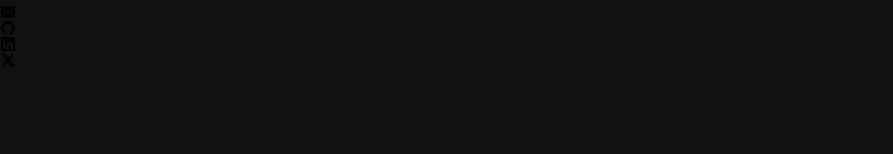
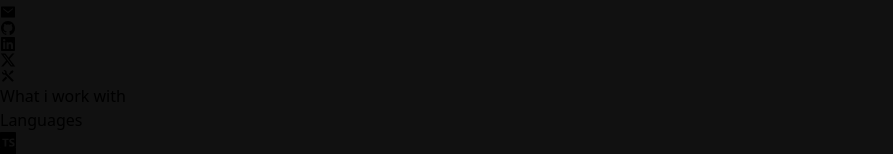
Before and after one commit to Salomondiei08/My-Portfolio, a React (Vite) app: page / in a window 1280 px wide. Shown: the part 796-950 px from the top of the page, without its empty margins (0-893 px from the left). Before the commit the page ends 864 px from the top, so only its background shows below. Built offline with nearby package versions, Linux system fonts and the light colour scheme.

Commit message:
minor changes

```diff
--- a/index.html
+++ b/index.html
@@ -1,11 +1,10 @@
 <!doctype html>
-<html lang="en">
+<html lang="en" class="scroll-smooth">
   <head>
     <meta charset="UTF-8" />
     <link rel="icon" type="image/svg+xml" href="/vite.svg" />
     <meta name="viewport" content="width=device-width, initial-scale=1.0" />
     <title>Matthew Young</title>
-    <link rel="stylesheet" type='text/css' href="https://cdn.jsdelivr.net/gh/devicons/devicon@latest/devicon.min.css" />
 
 
   </head>
--- a/src/App.tsx
+++ b/src/App.tsx
@@ -5,6 +5,7 @@
 import Bio from "./components/Bio";
 import Button from "./components/Button";
 import Socials from "./components/Socials";
+import Skills from "./components/Skills";
 
 function App() {
   return (
@@ -15,6 +16,7 @@
       <Bio />
       <Button />
       <Socials />
+      <Skills />
     </>
   );
 }
```
